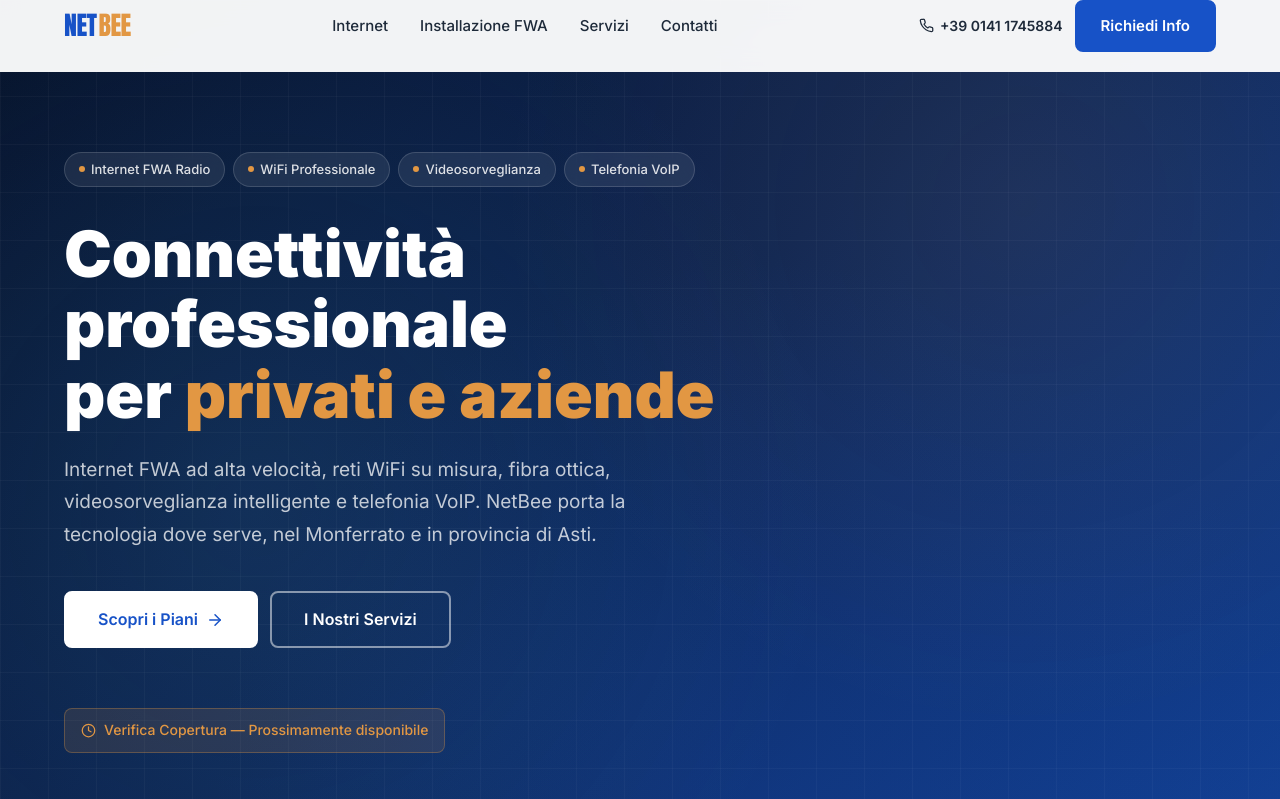
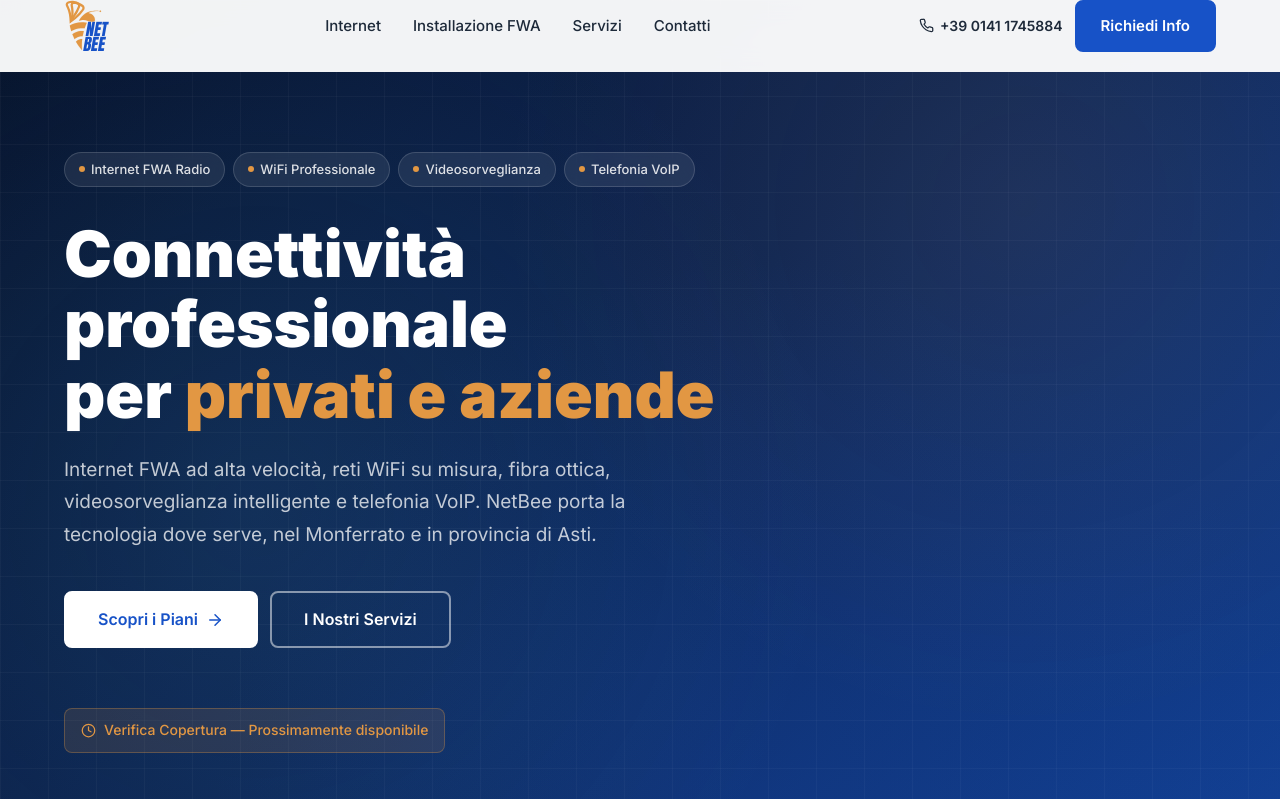
Before and after one commit to netbee-it/website, a React (Vite) app: page / in a window 1280 px wide. Shown: the top 799 px of the page. Built offline with nearby package versions, Linux system fonts and the light colour scheme.

Commit message:
Integrate SVG logo and add animations

```diff
--- a/src/components/Footer.tsx
+++ b/src/components/Footer.tsx
@@ -1,4 +1,5 @@
 import { Phone, MapPin, Mail } from 'lucide-react';
+import NetBeeLogo from './NetBeeLogo';
 
 export default function Footer() {
   const year = new Date().getFullYear();
@@ -8,9 +9,8 @@
       <div className="container">
         <div className="footer-grid">
           <div>
-            <a href="#" className="footer-logo">
-              <span className="logo-net">NET</span>
-              <span className="logo-bee">BEE</span>
+            <a href="#" className="footer-logo-link" aria-label="NetBee – Home">
+              <NetBeeLogo height={64} variant="light" />
             </a>
             <p className="footer-brand-desc">
               Connettività FWA radio, reti WiFi professionali, fibra ottica,
@@ -64,9 +64,6 @@
           <span className="footer-bottom-text">
             © {year} NetBee · N. iscrizione ROC 36441 · Canelli (AT)
           </span>
-          <span className="footer-bottom-text">
-            Tutti i prezzi sono IVA compresa
-          </span>
         </div>
       </div>
     </footer>
--- a/src/components/Header.tsx
+++ b/src/components/Header.tsx
@@ -1,5 +1,6 @@
 import { useState, useEffect } from 'react';
 import { Phone } from 'lucide-react';
+import NetBeeLogo from './NetBeeLogo';
 
 export default function Header() {
   const [scrolled, setScrolled] = useState(false);
@@ -18,9 +19,8 @@
       <header className={`header${scrolled ? ' scrolled' : ''}`}>
         <div className="container">
           <div className="header-inner">
-            <a href="#" className="logo" onClick={closeMenu}>
-              <span className="logo-net">NET</span>
-              <span className="logo-bee">BEE</span>
+            <a href="#" className="logo-link" onClick={closeMenu} aria-label="NetBee – Home">
+              <NetBeeLogo height={52} variant="dark" />
             </a>
 
             <nav className="nav">
--- /dev/null
+++ b/src/components/NetBeeLogo.tsx
@@ -0,0 +1,116 @@
+interface NetBeeLogoProps {
+  height?: number;
+  className?: string;
+  style?: React.CSSProperties;
+  variant?: 'dark' | 'light';
+}
+
+export default function NetBeeLogo({
+  height = 56,
+  className,
+  style,
+  variant = 'dark',
+}: NetBeeLogoProps) {
+  const textColor = variant === 'light' ? '#41a5d1' : '#1752c7';
+
+  return (
+    <svg
+      viewBox="210 60 465 460"
+      height={height}
+      xmlns="http://www.w3.org/2000/svg"
+      className={className}
+      style={{ display: 'block', flexShrink: 0, ...style }}
+      aria-label="NetBee"
+      role="img"
+    >
+      {/* Wing outlines – orange fill */}
+      <path
+        fill="#E29743"
+        d="M280.74,87.3c3.33,0,6.03,0.16,7.94,0.31c5.42,0.43,21.68,2.13,39.81,11.36
+          c3.84,1.95,7.25,10.43,5.84,14.11c-1.1,2.89-8.15,21.21-18.26,40.57
+          c-14.64,28.05-31.91,51.02-39.09,60.26c-1.26-17.07-4.43-38.82-12.01-63.11
+          c-6.68-21.43-14.74-38.01-19.62-47.28c-1.83-3.48,1.13-10.65,5.24-11.86
+          C262.57,88.1,273.25,87.3,280.74,87.3
+          M280.74,67.3v20V67.3L280.74,67.3c-12.17,0-24.22,1.74-35.82,5.18
+          c-7.73,2.29-14.16,8.33-17.64,16.58c-3.43,8.13-3.3,16.8,0.37,23.77
+          c7.38,14.03,13.51,28.81,18.23,43.93c5.93,19.02,9.68,38.75,11.16,58.63
+          l3.84,51.86l31.9-41.07c11.11-14.31,27.25-36.89,41.02-63.28
+          c10.07-19.29,17.25-37.56,19.21-42.7c3.38-8.85,0.74-17.84-1.13-22.42
+          c-1.81-4.42-6.08-12.45-14.32-16.65c-18.73-9.53-36.06-12.58-47.31-13.47
+          C287.07,67.42,283.96,67.3,280.74,67.3L280.74,67.3z"
+      />
+      <path
+        fill="#E29743"
+        d="M298.82,95.06c16.59,0,29.33,3.95,34.86,5.9c5.13,1.8,20.41,7.62,35.56,21.18
+          c3.21,2.87,4.33,11.94,2.03,15.14c-1.81,2.51-13.32,18.41-28.05,34.54
+          c-21.34,23.35-43.92,41.13-53.23,48.22c3.16-16.83,5.67-38.66,4.58-64.08
+          c-0.96-22.42-4.5-40.52-6.84-50.73c-0.88-3.84,3.82-10,8.11-10.12
+          C296.85,95.07,297.84,95.06,298.82,95.06
+          M298.82,75.06v20V75.06L298.82,75.06c-1.18,0-2.38,0.02-3.55,0.05
+          c-8.06,0.23-15.82,4.42-21.3,11.5c-5.4,6.98-7.5,15.39-5.74,23.07
+          c3.54,15.46,5.67,31.32,6.35,47.13c0.86,19.91-0.58,39.93-4.25,59.53
+          l-9.59,51.11l41.37-31.51c14.41-10.98,35.8-28.67,55.88-50.64
+          c14.68-16.07,26.31-31.88,29.52-36.34c5.53-7.69,5.29-17.06,4.65-21.96
+          c-0.62-4.73-2.68-13.6-9.57-19.77c-15.66-14.01-31.63-21.41-42.27-25.15
+          C327.23,77.49,312.88,75.06,298.82,75.06L298.82,75.06z"
+      />
+
+      {/* Bee body shapes – orange fill + stroke */}
+      <path
+        fill="#E29743"
+        stroke="#E29743"
+        strokeMiterlimit="10"
+        d="M261.25,284.87c1.65,8.3,3.61,16.99,5.94,26.02c2.26,8.78,4.68,17.12,7.18,24.99
+          c13.86-7.81,34.98-17.59,62.25-22.77c22.54-4.27,42.05-4.03,56.36-2.74
+          c2.88-9.13,6.33-18.82,10.49-28.93c2.9-7.04,5.89-13.69,8.91-19.92
+          c-9.25-1.84-19.27-3.2-29.98-3.81C330.4,254.75,287.83,271.19,261.25,284.87z"
+      />
+      <path
+        fill="#E29743"
+        stroke="#E29743"
+        strokeMiterlimit="10"
+        d="M303.38,406.87l-19.49-43.84c9.65-7.81,28.41-20.8,55.36-26.66
+          c19.02-4.13,35.31-3.22,46.16-1.72c-3.57,15.66-7.13,31.31-10.7,46.97
+          c-8.11-0.32-19.81,0.17-33.15,4.14C323.13,391.25,310.37,400.76,303.38,406.87z"
+      />
+      <path
+        fill="#E29743"
+        stroke="#E29743"
+        strokeMiterlimit="10"
+        d="M369.3,504.8c-9.06-10.55-18.47-22.38-27.88-35.53
+          c-9.89-13.82-18.41-27.17-25.74-39.7c4.68-5.1,13.86-13.72,28.08-19.33
+          c11.15-4.4,21.09-5.25,27.47-5.28c-1.75,14.17-3.03,29.73-3.47,46.51
+          C367.24,470.86,367.94,488.74,369.3,504.8z"
+      />
+      <path
+        fill="#E29743"
+        stroke="#E29743"
+        strokeMiterlimit="10"
+        d="M341.74,243.73c18.13-6.88,32.67-7.59,42.6-6.96
+          c31.67,1.99,49.17,19.58,82.07,15.09c7.04-0.96,12.65-2.64,16.17-3.85
+          c1.21-6.8,2.61-20.65-3.94-35.32c-14.21-31.86-52.1-36.71-54.43-36.97
+          c12.78-5.62,30.6-11.92,52.56-15.21c23.34-3.5,43.29-2.4,57.63-0.51
+          c-12.55-2.73-91.76-18.66-152.48,31.96C361.47,209,349.14,228.57,341.74,243.73z"
+      />
+      <circle
+        fill="#E29743"
+        stroke="#E29743"
+        strokeMiterlimit="10"
+        cx="532.02"
+        cy="159.67"
+        r="6.2"
+      />
+
+      {/* Text NET / BEE */}
+      <text
+        transform="matrix(0.9848 0 -0.1736 0.9848 395.8906 378.674)"
+        fill={textColor}
+        fontFamily="Impact, Arial Black, sans-serif"
+        fontSize="148.33"
+      >
+        <tspan x="0" y="0">NET</tspan>
+        <tspan x="0" y="130.92">BEE</tspan>
+      </text>
+    </svg>
+  );
+}
--- a/src/components/Plans.tsx
+++ b/src/components/Plans.tsx
@@ -1,5 +1,6 @@
 import { useState } from 'react';
 import { Check, ArrowRight } from 'lucide-react';
+import { useScrollReveal } from '../hooks/useScrollReveal';
 
 type BillingType = 'bimestrale' | 'annuale';
 type ClientType = 'privati' | 'business';
@@ -148,11 +149,12 @@
   const [billing, setBilling] = useState<BillingType>('bimestrale');
   const [clientType, setClientType] = useState<ClientType>('privati');
   const plans = clientType === 'privati' ? privatiPlans : businessPlans;
+  const headerRef = useScrollReveal();
 
   return (
     <section id="internet" className="plans-section">
       <div className="container">
-        <div className="plans-header">
+        <div ref={headerRef} className="plans-header reveal">
           <span className="section-badge">Connettività Internet</span>
           <h2 className="section-title">Piani FWA Radio</h2>
           <p className="section-subtitle">
--- /dev/null
+++ b/src/hooks/useScrollReveal.ts
@@ -0,0 +1,25 @@
+import { useEffect, useRef } from 'react';
+
+export function useScrollReveal() {
+  const ref = useRef<HTMLDivElement>(null);
+
+  useEffect(() => {
+    const el = ref.current;
+    if (!el) return;
+
+    const observer = new IntersectionObserver(
+      ([entry]) => {
+        if (entry.isIntersecting) {
+          el.classList.add('visible');
+          observer.disconnect();
+        }
+      },
+      { threshold: 0.12 }
+    );
+
+    observer.observe(el);
+    return () => observer.disconnect();
+  }, []);
+
+  return ref;
+}
--- a/src/index.css
+++ b/src/index.css
@@ -171,18 +171,20 @@
   justify-content: space-between;
   gap: 32px;
 }
-.logo {
+.logo-link {
   display: flex;
   align-items: center;
-  gap: 2px;
   text-decoration: none;
-  font-family: 'Impact', 'Arial Black', sans-serif;
-  font-size: 26px;
-  letter-spacing: -0.5px;
   flex-shrink: 0;
+  transition: opacity var(--transition);
 }
-.logo-net { color: var(--primary); }
-.logo-bee { color: var(--accent); }
+.logo-link:hover { opacity: 0.85; }
+.footer-logo-link {
+  display: inline-flex;
+  align-items: center;
+  text-decoration: none;
+  margin-bottom: 4px;
+}
 
 .nav {
   display: flex;
@@ -1002,13 +1004,6 @@
   margin: 16px 0 24px;
   max-width: 300px;
 }
-.footer-logo {
-  font-family: 'Impact', 'Arial Black', sans-serif;
-  font-size: 28px;
-  text-decoration: none;
-}
-.footer-logo .logo-net { color: rgba(65, 165, 209, 0.9); }
-.footer-logo .logo-bee { color: var(--accent); }
 
 .footer-contact-items {
   display: flex;
@@ -1149,3 +1144,51 @@
     flex-direction: column;
   }
 }
+
+/* ─── Scroll Reveal Animations ─── */
+.reveal {
+  opacity: 0;
+  transform: translateY(28px);
+  transition: opacity 0.55s ease, transform 0.55s ease;
+}
+.reveal.visible {
+  opacity: 1;
+  transform: translateY(0);
+}
+.reveal-delay-1 { transition-delay: 0.1s; }
+.reveal-delay-2 { transition-delay: 0.2s; }
+.reveal-delay-3 { transition-delay: 0.3s; }
+.reveal-delay-4 { transition-delay: 0.4s; }
+
+/* ─── VoIP Addons ─── */
+.voip-addons {
+  margin-top: 20px;
+  padding-top: 16px;
+  border-top: 1px solid rgba(255,255,255,0.1);
+}
+.voip-addons-title {
+  font-size: 11px;
+  font-weight: 700;
+  letter-spacing: 0.08em;
+  text-transform: uppercase;
+  color: rgba(255,255,255,0.45);
+  margin-bottom: 10px;
+}
+.voip-addon-list {
+  display: grid;
+  grid-template-columns: 1fr 1fr;
+  gap: 6px 16px;
+}
+.voip-addon-item {
+  display: flex;
+  justify-content: space-between;
+  align-items: baseline;
+  gap: 8px;
+  font-size: 13px;
+  color: rgba(255,255,255,0.75);
+}
+.voip-addon-price {
+  font-weight: 700;
+  color: var(--accent);
+  white-space: nowrap;
+}
```
Also changed, not shown: src/components/Installation.tsx (+7 -3 lines), src/components/Services.tsx (+80 -34 lines).
